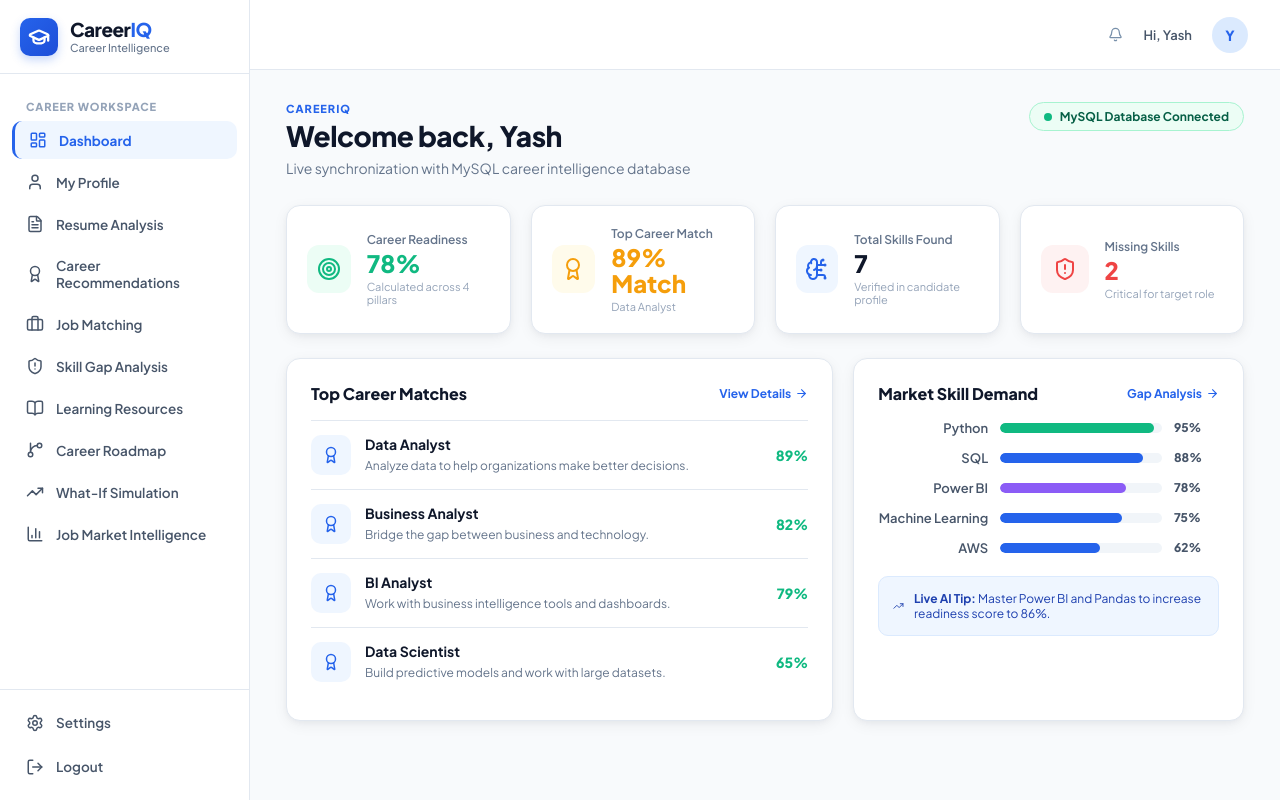
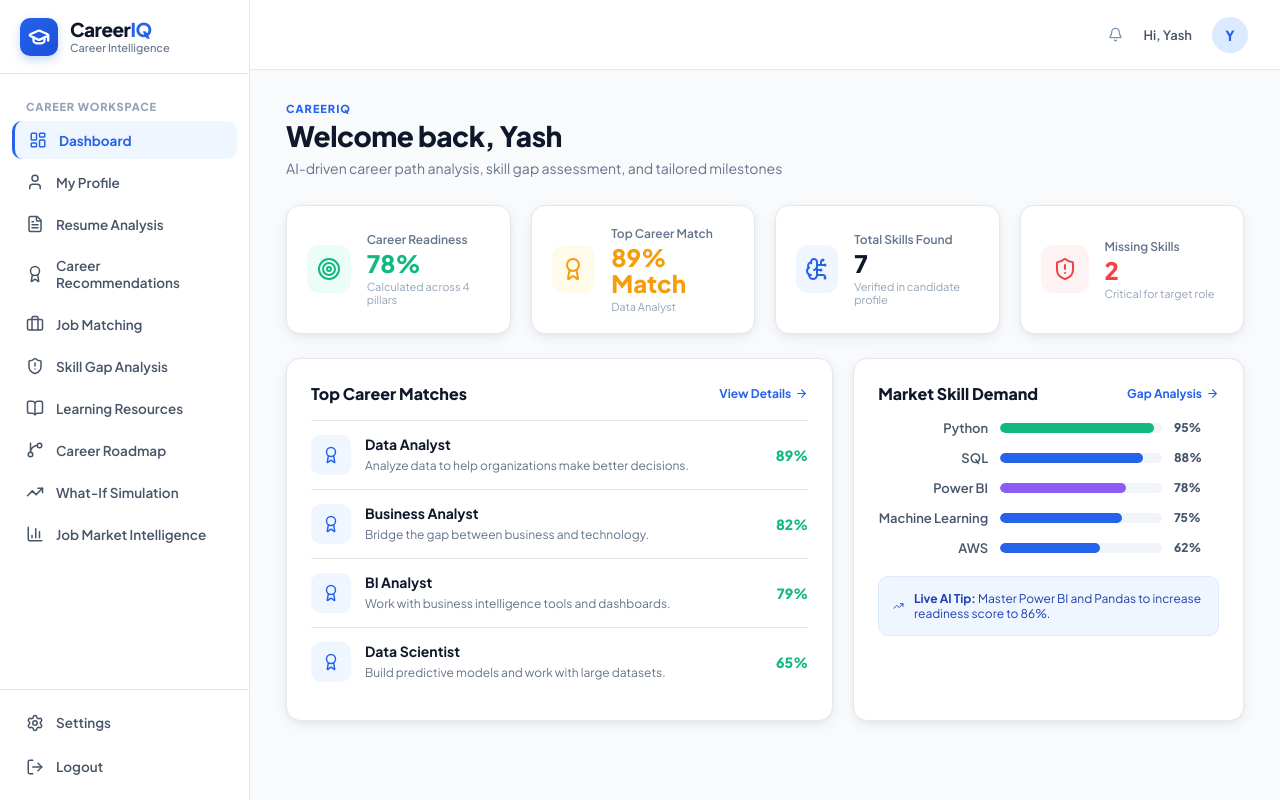
Before and after one commit to yash07-gj/career_iq, a React app in the folder frontend/: page /dashboard in a window 1280 px wide. Built offline with nearby package versions, Linux system fonts and the light colour scheme; no server answers; the HTML template or start-up script is replaced by a standard one.

Commit message:
refactor(ui): remove database connected badge from dashboard header

```diff
--- a/frontend/src/pages/Dashboard.jsx
+++ b/frontend/src/pages/Dashboard.jsx
@@ -49,13 +49,7 @@ export default function Dashboard() {
     <Layout>
       <Page
         title={`Welcome back, ${currentUser?.full_name || data.user_name}`}
-        subtitle="Live synchronization with MySQL career intelligence database"
-        action={
-          <div style={{ display: 'flex', alignItems: 'center', gap: 8, background: '#ecfdf5', padding: '6px 14px', borderRadius: 20, border: '1px solid #a7f3d0' }}>
-            <span style={{ width: 8, height: 8, borderRadius: '50%', background: '#10b981', display: 'inline-block' }}></span>
-            <span style={{ fontSize: 12, fontWeight: 700, color: '#065f46' }}>MySQL Database Connected</span>
-          </div>
-        }
+        subtitle="AI-driven career path analysis, skill gap assessment, and tailored milestones"
       >
         {/* TOP METRIC CARDS */}
         <div className="grid grid-4" style={{ marginBottom: 24 }}>
```
